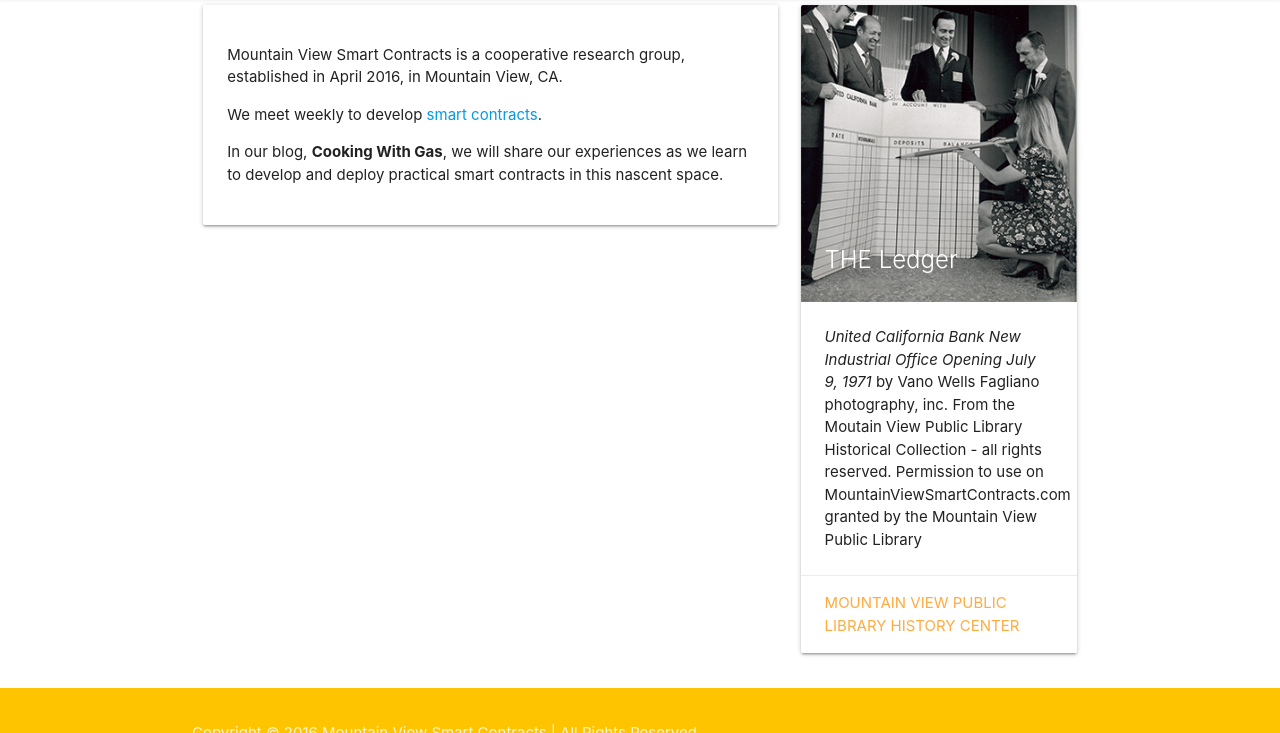
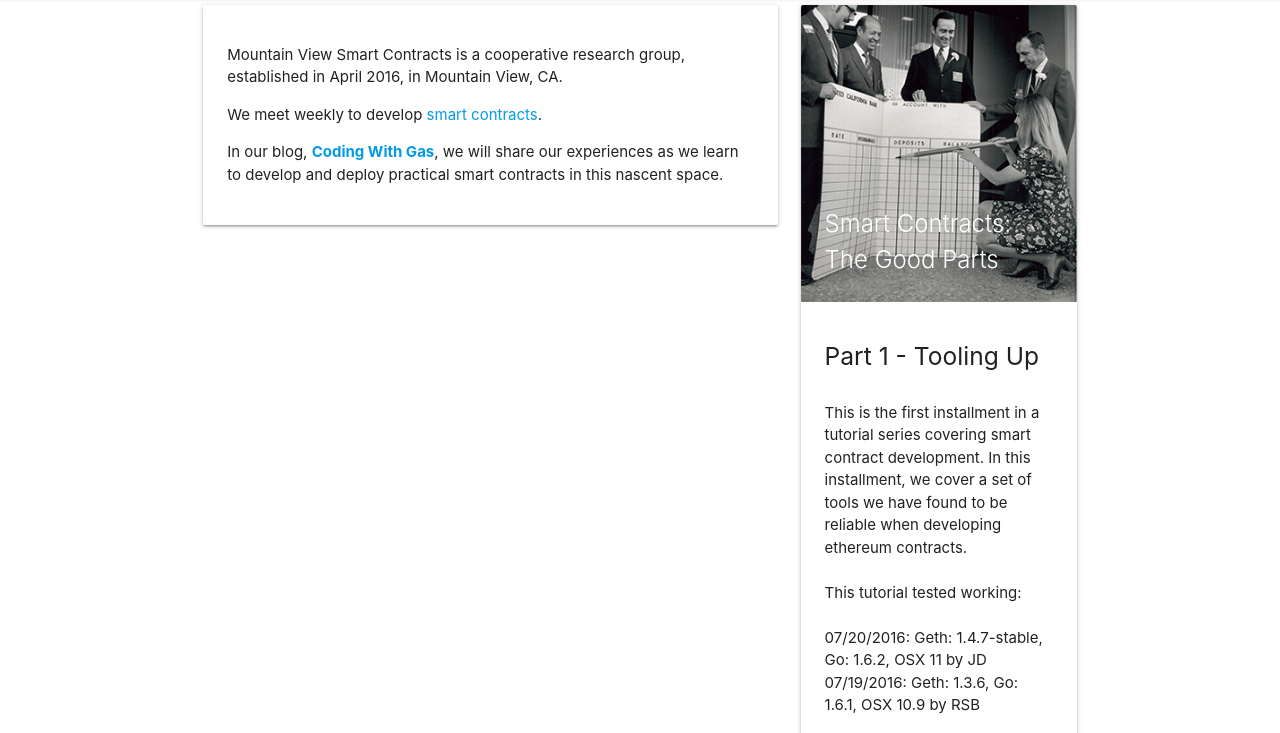
Before and after one commit to eththat/mvsc, a plain HTML site: page index.html in a window 1280 px wide. Shown: the part 67-800 px from the top of the page. Drawn offline with nearby package versions, Linux system fonts and the light colour scheme.

Commit message:
add first blog post to a card

```diff
--- a/index.html
+++ b/index.html
@@ -24,7 +24,7 @@
         <div class="card-panel">
           <p>Mountain View Smart Contracts is a cooperative research group, established in April 2016, in Mountain View, CA.</p>
           <p>We meet weekly to develop <a href="http://szabo.best.vwh.net/smart_contracts_idea.html">smart contracts</a>.</p>
-          <p>In our blog, <b>Cooking With Gas</b>, we will share our experiences as we learn to develop and deploy practical smart contracts in this nascent space.
+          <p>In our blog, <b><a href="https://medium.com/@codingwithgas/">Coding With Gas</a></b>, we will share our experiences as we learn to develop and deploy practical smart contracts in this nascent space.
         </div>
       </div>
 
@@ -33,15 +33,25 @@
                       <div class="card-image">
                         <img class ="responsive-image" src="images/awesome_ledger_small.png" />
 
-                        <span class="card-title">THE Ledger</span>
+                        <span class="card-title">Smart Contracts: The Good Parts</span>
                       </div>
                       <div class="card-content">
-                        <p ><i>United California Bank New Industrial Office Opening July 9, 1971</i> by Vano Wells Fagliano photography, inc.
+                        <p><h5>Part 1 - Tooling Up</h5></p>
+                        <br/>
+                        <p>This is the first installment in a tutorial series covering smart contract development. In this installment, we cover a set of tools we have found to be reliable when developing ethereum contracts.</p>
+                        <br/>
+
+                        <p>This tutorial tested working:</p>
+                        <br/>
+                        <p>07/20/2016: Geth: 1.4.7-stable, Go: 1.6.2, OSX 11 by JD</p>
+                        <p>07/19/2016: Geth: 1.3.6, Go: 1.6.1, OSX 10.9 by RSB</p>
+                        <br/>
+                        <p>Image above:<i>United California Bank New Industrial Office Opening July 9, 1971</i> by Vano Wells Fagliano photography, inc.
                         From the Moutain View Public Library Historical Collection - all rights reserved.
                         Permission to use on MountainViewSmartContracts.com granted by the Mountain View Public Library</p>
                       </div>
                       <div class="card-action">
-                        <a href="http://mountainview.gov/depts/library/about/center.asp">Mountain View Public Library History Center</a>
+                        <a href="https://medium.com/@codingwithgas/this-is-a-code-block-906bf915e290#.f96kfpnwc">Continue to Smart Contracts: The Good Parts - Part 1 - Tooling Up.</a>
                       </div>
                     </div>
 
```
